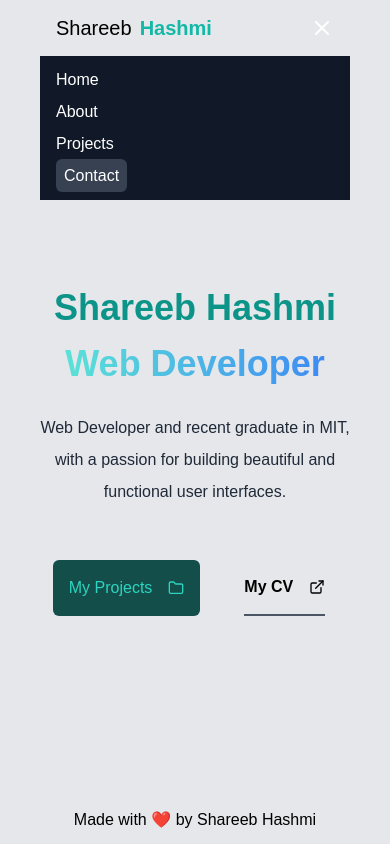
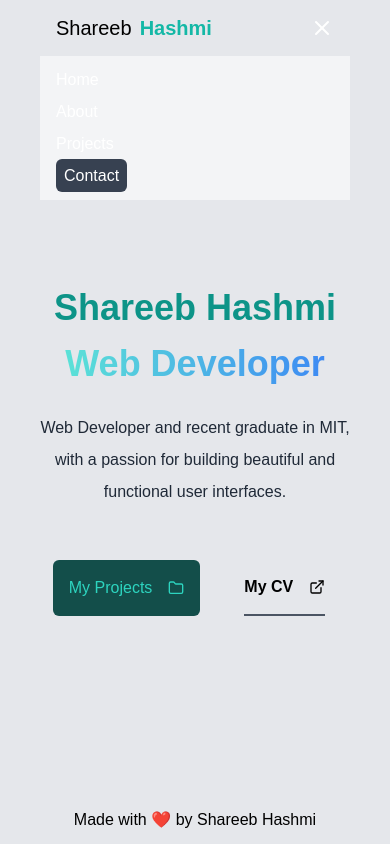
Before and after one commit to HashmiShareeb/my_portfolio, a React (Vite) app: page / in a window 390 px wide. Both pictures are taken after a click on the button 322 px from the left and 28 px from the top of the page. Built offline with nearby package versions, Linux system fonts and the light colour scheme.

Commit message:
nav changes

```diff
--- a/src/components/Navbar.tsx
+++ b/src/components/Navbar.tsx
@@ -102,7 +102,7 @@
         </div>
       </div>
       <div
-        className={`${isOpen ? "" : "hidden"} md:hidden bg-gray-900 text-white`}
+        className={`${isOpen ? "" : "hidden"} md:hidden bg-gray-100 dark:bg-gray-900 text-white`}
       >
         <ul className="py-3 space-y-2 px-4">
           <li>
```
